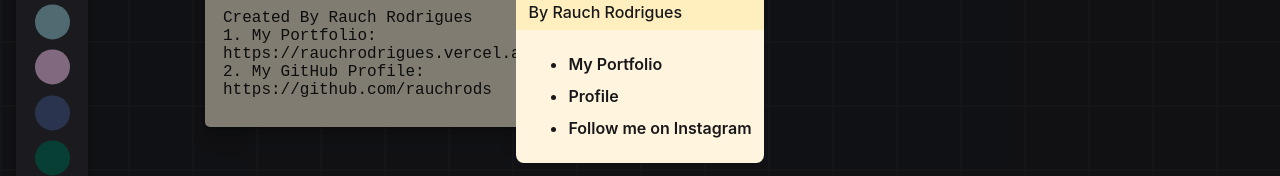
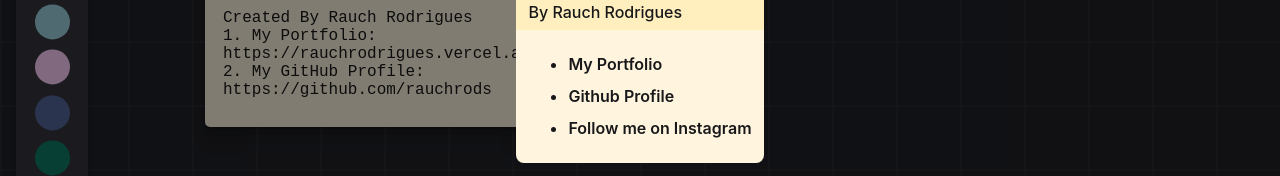
Before and after one commit to rauchrods/Sticky-Notes, a React (Vite) app: page / in a window 1280 px wide. Both pictures are taken after a click on the element 1248 px from the left and 32 px from the top of the page. Shown: the part 343-519 px from the top of the page. Built offline with nearby package versions, Linux system fonts and the light colour scheme.

Commit message:
updated modal

```diff
--- a/src/components/modal/Modal.jsx
+++ b/src/components/modal/Modal.jsx
@@ -10,7 +10,7 @@ const links = [
   },
   {
     href: "https://github.com/rauchrods",
-    text: "Profile",
+    text: "Github Profile",
   },
   {
     href: "https://www.instagram.com/raudricks1508/",
```
